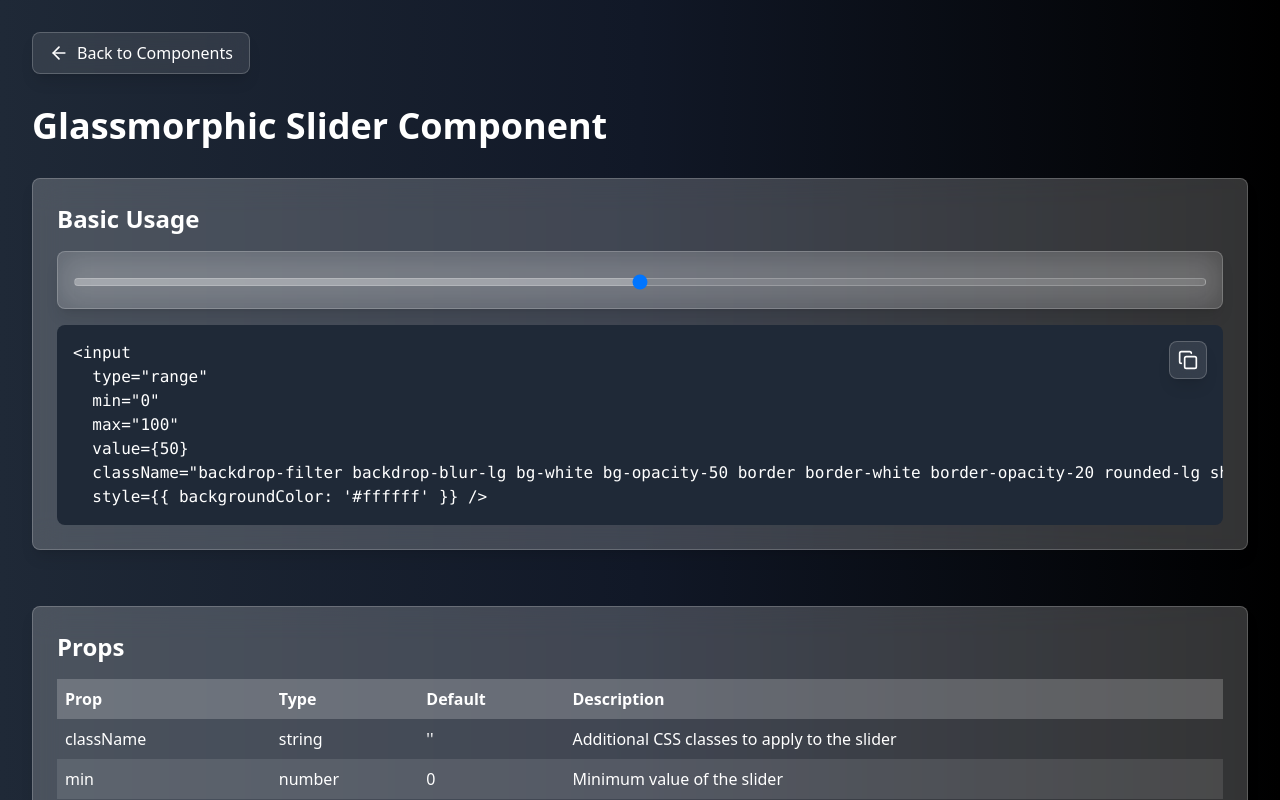
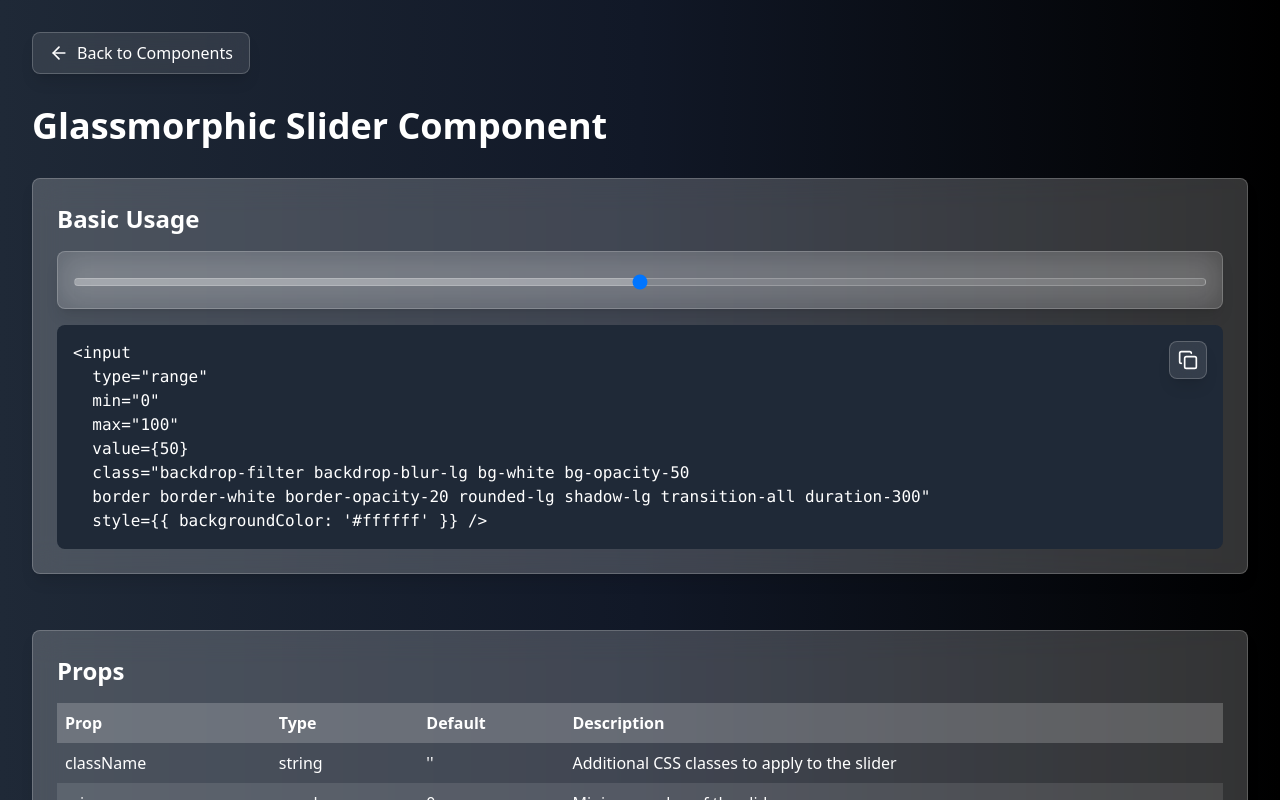
Before and after one commit to Jaishree2310/GlassyUI-Components, a React (Create React App) app: page /slider-details in a window 1280 px wide. Shown: the top 800 px of the page. Built offline with nearby package versions, Linux system fonts and the light colour scheme.

Commit message:
added slider

```diff
--- a/src/components/GlassyUIComponentsPage.tsx
+++ b/src/components/GlassyUIComponentsPage.tsx
@@ -108,10 +108,34 @@ const GlassyUIComponentsPage: React.FC = () => {
 
           <div className="grid grid-cols-1 md:grid-cols-2 lg:grid-cols-3 gap-8">
             <ComponentCard
+              title="Sliders"
+              description="Elegant sliders with glassmorphic styling."
+              icon={<Sliders size={24} />}
+              status="New"
+              onClick={() => navigate("/slider-details")}
+            >
+              <div className="flex flex-col space-y-4 mt-4">
+                <input
+                  type="range"
+                  min="0"
+                  max="100"
+                  defaultValue={75}
+                  onChange={(e) => {
+                    const value = e.target.value;
+                    e.target.style.background = `linear-gradient(90deg, rgba(255, 255, 255, 0.3) ${value}%, rgba(255, 255, 255, 0.1) ${value}%)`;
+                  }}
+                  className={`${getGlassyClasses()} w-full h-2 rounded-lg appearance-none cursor-pointer`}
+                  style={{
+                    background: 'linear-gradient(90deg, rgba(255, 255, 255, 0.3) 75%, rgba(255, 255, 255, 0.1) 75%)',
+                  }}
+                />
+              </div>
+            </ComponentCard>
+
+            <ComponentCard
               title="Speed Dial"
               description="Speed dial with glassmorphism effect. Hover on me to see the actions."
               icon={<Info size={24} />}
-              status="New"
               onClick={() => navigate("/speed-dial-details")}
             >
               <SpeedDial
@@ -325,26 +349,7 @@ const GlassyUIComponentsPage: React.FC = () => {
                 </Tooltip>
               </div>
             </ComponentCard>
-            <ComponentCard
-  title="Sliders"
-  description="Elegant sliders with glassmorphic styling."
-  icon={<Sliders size={24} />}
-  onClick={() => navigate("/slider-details")}
->
-  <div className="flex flex-col space-y-4 mt-4">
 
-    <input
-      type="range"
-      min="0"
-      max="100"
-      defaultValue={75} // Different default value for variety
-      className={`${getGlassyClasses()} w-full h-2 rounded-lg appearance-none cursor-pointer`}
-      style={{
-        background: 'linear-gradient(90deg, rgba(255, 255, 255, 0.3) 75%, rgba(255, 255, 255, 0.1) 75%)',
-      }}
-    />
-  </div>
-</ComponentCard>
 
           </div>
         </main>
--- a/src/components/SliderDetailsPage.tsx
+++ b/src/components/SliderDetailsPage.tsx
@@ -9,15 +9,32 @@ const SliderDetailsPage: React.FC = () => {
   const [customBgColor, setCustomBgColor] = useState('#ffffff');
   const [customOpacity, setCustomOpacity] = useState(50);
   const [customCode, setCustomCode] = useState('');
-  const [sliderValue, setSliderValue] = useState(50); // Track slider value
+  const [sliderValue, setSliderValue] = useState(50);
+
+  // Update customCode whenever sliderValue, customBgColor, or customOpacity changes
+  useEffect(() => {
+    const code = `<input
+  type="range"
+  min="0"
+  max="100"
+  value={${sliderValue}}
+  onChange={handleSliderChange}
+  class="${getGlassyClasses(customOpacity)}
+  w-full h-2 rounded-lg appearance-none cursor-pointer"
+  style={{
+    background: \`linear-gradient(90deg, '${customBgColor}' \${sliderValue}%, '#cccccc' \${sliderValue}%)\`,
+  }} />`;
+    setCustomCode(code);
+  }, [sliderValue, customBgColor, customOpacity]);
 
   const getGlassyClasses = (opacity = 10) => {
-    return `backdrop-filter backdrop-blur-lg bg-white bg-opacity-${opacity} border border-white border-opacity-20 rounded-lg shadow-lg transition-all duration-300`;
-  };
-  const handleSliderChange = (e: React.ChangeEvent<HTMLInputElement>) => {
-    setSliderValue(Number(e.target.value)); // Update slider value
+    return `backdrop-filter backdrop-blur-lg bg-white bg-opacity-${opacity}
+  border border-white border-opacity-20 rounded-lg shadow-lg transition-all duration-300`;
   };
 
+  const handleSliderChange = (e: React.ChangeEvent<HTMLInputElement>) => {
+    setSliderValue(Number(e.target.value));
+  };
 
   const copyToClipboard = (text: string, key: string) => {
     navigator.clipboard.writeText(text).then(() => {
@@ -38,15 +55,6 @@ const SliderDetailsPage: React.FC = () => {
 
   const handleBackToComponents = () => {
     navigate('/components');
-  };
-
-  useEffect(() => {
-    updateCustomCode();
-  }, [customBgColor, customOpacity]);
-
-  const updateCustomCode = () => {
-    const code = `<input type="range" min="0" max="100" value={${sliderValue}} className="${getGlassyClasses(customOpacity)}" style={{ backgroundColor: '${customBgColor}' }} />`;
-    setCustomCode(code);
   };
 
   return (
@@ -71,11 +79,11 @@ const SliderDetailsPage: React.FC = () => {
             type="range"
             min="0"
             max="100"
-            value={sliderValue} // Use value instead of defaultValue
-            onChange={(e) => setSliderValue(Number(e.target.value))} // Update slider value
+            value={sliderValue}
+            onChange={handleSliderChange}
             className={`${getGlassyClasses(50)} w-full h-2 rounded-lg appearance-none cursor-pointer`}
             style={{
-              background: `linear-gradient(90deg, rgba(255, 255, 255, 0.3) ${sliderValue}%, rgba(255, 255, 255, 0.1) ${sliderValue}%)`, // Dynamic gradient
+              background: `linear-gradient(90deg, rgba(255, 255, 255, 0.3) ${sliderValue}%, rgba(255, 255, 255, 0.1) ${sliderValue}%)`,
             }}
           />
         </div>
@@ -85,11 +93,12 @@ const SliderDetailsPage: React.FC = () => {
   min="0"
   max="100"
   value={${sliderValue}}
-  className="${getGlassyClasses(50)}"
+  class="${getGlassyClasses(50)}"
   style={{ backgroundColor: '${customBgColor}' }} />`}
-          <CopyButton text={`<input type="range" min="0" max="100" value={${sliderValue}} className="${getGlassyClasses(50)}" style={{ backgroundColor: '${customBgColor}' }} />`} codeKey="basicUsage" />
+          <CopyButton text={`<input type="range" min="0" max="100" value={${sliderValue}} class="${getGlassyClasses(50)}" style={{ backgroundColor: '${customBgColor}' }} />`} codeKey="basicUsage" />
         </pre>
       </section>
+
       <section className={`${getGlassyClasses(20)} p-6 mb-14 text-white relative z-10`}>
         <h2 className="text-2xl font-bold mb-4">Props</h2>
         <div className="overflow-x-auto">
@@ -131,6 +140,7 @@ const SliderDetailsPage: React.FC = () => {
           </table>
         </div>
       </section>
+
       <section className={`${getGlassyClasses(20)} p-6 mb-8 text-white relative z-10`}>
         <h2 className="text-2xl font-bold mb-4">Custom Styling</h2>
         <div className="mb-12">
@@ -155,13 +165,13 @@ const SliderDetailsPage: React.FC = () => {
                 type="color"
                 value={customBgColor}
                 onChange={(e) => setCustomBgColor(e.target.value)}
-              className="w-8 h-8 cursor-pointer border-none bg-transparent "
+                className="w-8 h-8 cursor-pointer border-none bg-transparent"
               />
               <span className="text-sm p-2 font-semibold">{customBgColor}</span>
             </div>
             <div className="mt-8">
               <h4 className="text-xl font-semibold mb-4">Generated Code</h4>
-        <div className="relative ">
+              <div className="relative">
                 <pre className="bg-gray-800 text-white p-4 rounded-lg overflow-x-auto">
                   {customCode}
                 </pre>
@@ -171,12 +181,6 @@ const SliderDetailsPage: React.FC = () => {
           </div>
         </div>
       </section>
-
-
-
-
-
-
     </div>
   );
 };
```
Lines whose indentation alone changed are shown as unchanged.
